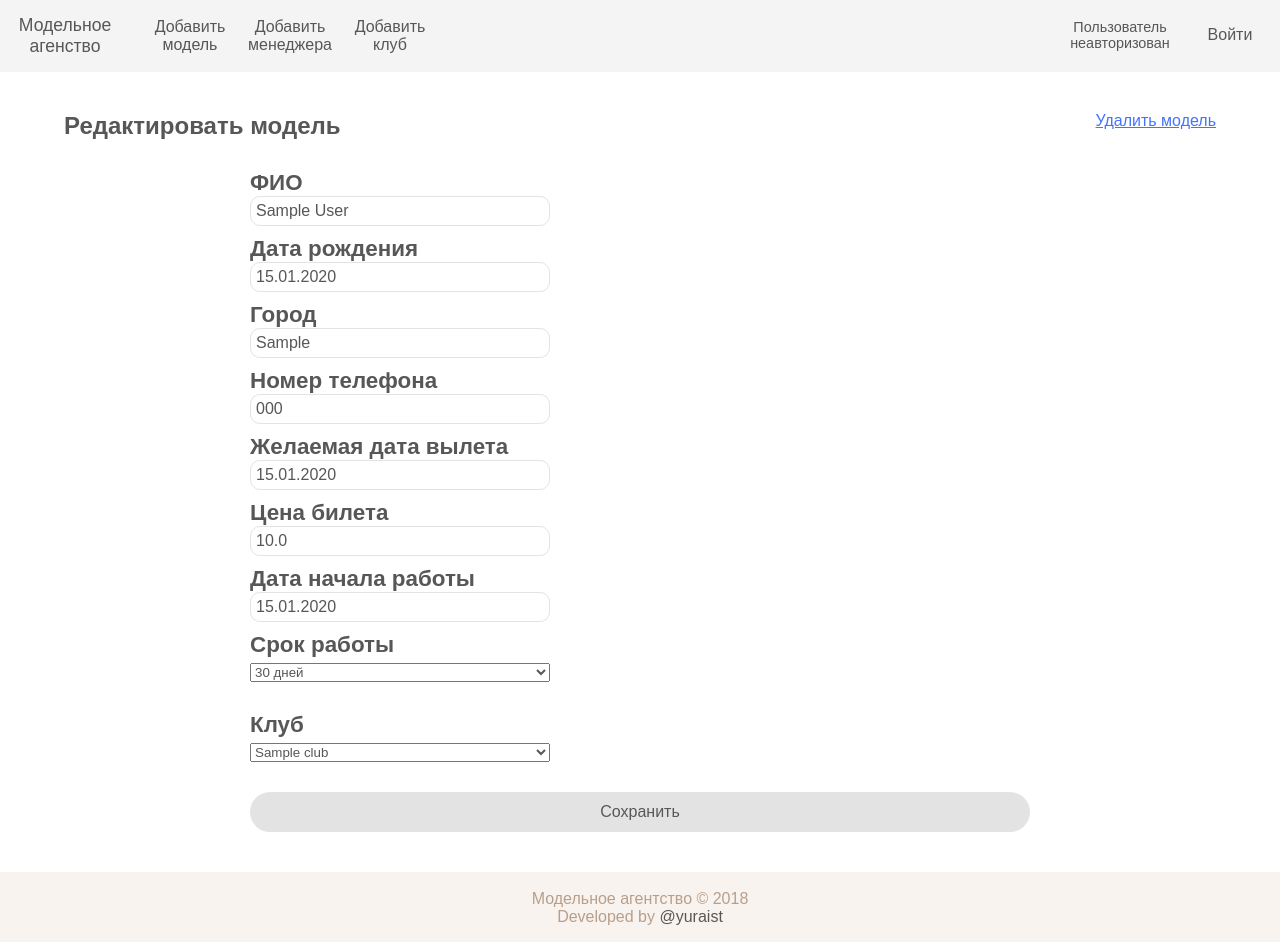
After one commit to yuraist/model_agency, a Flask app: page /edit_model/1 in a window 1280 px wide. The commit adds this page. Run offline with Flask 2, Linux system fonts and the light colour scheme; tables that the repository leaves empty hold one stand-in row (values such as "Sample post"); parts of the project's set-up code (start-up, migrations or seed data) failed here and were passed over.

Commit message:
Implemented model data editing and model deleting

```diff
--- a/app/main/views.py
+++ b/app/main/views.py
@@ -17,9 +17,9 @@ from datetime import datetime
 @main.route('/')
 @login_required
 def index():
-    managers = User.query.all()
-    models = Model.query.all()
-    clubs = Club.query.all()
+    managers = User.query.order_by(User.id.desc()).all()
+    models = Model.query.order_by(Model.id.desc()).all()
+    clubs = Club.query.order_by(Club.id.desc()).all()
     return render_template('main.html', managers=managers,
                            models=models,
                            clubs=clubs)
@@ -92,6 +92,8 @@ def create_model():
         model.phone = request.form['phone']
         if request.form['start_date'] != '':
             model.start_date = datetime.strptime(request.form['start_date'], '%d.%m.%Y').date()
+        if request.form['period'] != '':
+            model.period = int(request.form['period'])
         if request.form['departure_date'] != '':
             model.departure_date = datetime.strptime(request.form['departure_date'], '%d.%m.%Y').date()
 
@@ -128,6 +130,45 @@ def create_model():
 
         return redirect(url_for('main.model', id=model.id))
     return render_template('create_model.html', clubs=clubs, errors=errors)
+
+
+@main.route('/edit_model/<id>', methods=['get', 'post'])
+def edit_model(id):
+    if request.method == 'GET':
+        model = Model.query.filter_by(id=id).first()
+        clubs = Club.query.all()
+    elif request.method == 'POST':
+        model = Model.query.filter_by(id=id).first()
+        # Required fields
+        model.full_name = request.form['fullname']
+        model.city = request.form['city']
+        model.date_of_birth = datetime.strptime(request.form['date_of_birth'], '%d.%m.%Y').date()
+
+        # Optional fields
+        model.phone = request.form['phone']
+        if request.form['start_date'] != '':
+            model.start_date = datetime.strptime(request.form['start_date'], '%d.%m.%Y').date()
+        if request.form['period'] != '':
+            model.period = int(request.form['period'])
+        if request.form['departure_date'] != '':
+            model.departure_date = datetime.strptime(request.form['departure_date'], '%d.%m.%Y').date()
+
+        if request.form['ticket_price'] != '':
+            model.ticket_price = float(request.form['ticket_price'])
+        if request.form['club'] != '':
+            model.club_id = int(request.form['club'])
+
+        db.session.commit()
+        return redirect(url_for('main.model', id=model.id))
+    return render_template('edit_model.html', model=model, clubs=clubs)
+
+
+@main.route('/delete_model/<id>')
+def delete_model(id):
+    model = Model.query.filter_by(id=id).first()
+    db.session.delete(model)
+    db.session.commit()
+    return redirect(url_for('main.index'))
 
 
 @main.route('/create_club', methods=['get', 'post'])
--- a/app/static/style.css
+++ b/app/static/style.css
@@ -39,6 +39,16 @@ nav ul {
     width: 120px;
     margin-top: 19px;
     font-size: 0.9em;
+}
+
+.head h2, .head a {
+    display: inline-block;
+}
+
+.head a {
+    float:right;
+    text-decoration: underline;
+    color: #4473ff;
 }
 
 .content {
--- /dev/null
+++ b/app/templates/edit_model.html
@@ -0,0 +1,78 @@
+{% extends 'base.html' %}
+
+{% block title %}Редактировать модель{% endblock %}
+
+
+{% block content %}
+  <div class="head">
+    <h2>Редактировать модель</h2>
+    <a href="{{ url_for('main.delete_model', id=model.id) }}">Удалить модель</a>
+  </div>
+
+  <div class="model-form">
+    <form action="{{ url_for('main.edit_model', id=model.id) }}" method="post" enctype="multipart/form-data">
+
+      <p>
+        <label for="fullname">ФИО</label><br>
+        <input type="text" name="fullname" placeholder="Иванова Алина Алексеевна" value="{{ model.full_name }}"
+               required>
+
+      <p>
+        <label for="date_of_birth">Дата рождения</label><br>
+        <input type="text" name="date_of_birth" placeholder="01.01.1996"
+               value="{{ model.date_of_birth.strftime('%d.%m.%Y') }}" required>
+
+      <p>
+        <label for="city">Город</label><br>
+        <input type="text" name="city" placeholder="Москва" value="{{ model.city }}" required>
+
+      <p>
+        <label for="phone">Номер телефона</label><br>
+        <input type="text" name="phone" placeholder="+79112345678" value="{{ model.phone }}">
+
+      <p>
+        <label for="departure_date">Желаемая дата вылета</label><br>
+        <input type="text" name="departure_date" placeholder="01.01.2019"
+               value="{{ model.departure_date.strftime('%d.%m.%Y') }}">
+
+      <p>
+        <label for="ticket_price">Цена билета</label><br>
+        <input type="text" name="ticket_price" placeholder="3500" value="{{ model.ticket_price }}">
+
+      <p>
+        <label for="start_date">Дата начала работы</label><br>
+        <input type="text" name="start_date" placeholder="01.01.2019"
+               value="{{ model.start_date.strftime('%d.%m.%Y') }}">
+
+      <p>
+        <label for="period">Срок работы</label><br>
+        <select name="period" id="period">
+          {% if model.period == 30 %}
+            <option value="30" selected="selected">30 дней</option>
+            <option value="60">60 дней</option>
+          {% elif model.period == 60 %}
+            <option value="30">30 дней</option>
+            <option value="60" selected="selected">60 дней</option>
+          {% else %}
+            <option value="30">30 дней</option>
+            <option value="60">60 дней</option>
+          {% endif %}
+        </select>
+
+      <p>
+        <label for="club">Клуб</label><br>
+        <select name="club" id="club">
+          {% for club in clubs %}
+            <option value="{{ club.id }}"
+                    {% if model.club_id == club.id %}selected="selected"{% endif %}>{{ club.name }}</option>
+          {% endfor %}
+        </select>
+
+        <input type="submit" value="Сохранить" id="submit">
+    </form>
+  </div>
+{% endblock %}
+
+{#{% block footer %}#}
+{#  {% include "auth/_auth_footer.html" %}#}
+{#{% endblock %}#}
--- a/app/templates/main.html
+++ b/app/templates/main.html
@@ -22,7 +22,7 @@
       {% for model in models %}
         <tr>
           <td><a href="{{ url_for('main.model', id=model.id) }}">{{ model.full_name }}</a></td>
-          <td>{{ model.club.name }}</td>
+          <td><a href="{{ url_for('main.club', id=model.club_id) }}">{{ model.club.name }}</a></td>
           <td>{{ model.end_date }} дней</td>
         </tr>
       {% endfor %}
--- a/app/templates/model.html
+++ b/app/templates/model.html
@@ -3,7 +3,10 @@
 {% block title %}Модель {{ model.full_name }}{% endblock %}
 
 {% block content %}
-  <h2>{{ model.full_name }}</h2>
+  <div class="head">
+    <h2>{{ model.full_name }}</h2>
+    <a href="{{ url_for('main.edit_model', id=model.id) }}">Редактировать</a>
+  </div>
 
   <div class="model-profile">
     {% if avatar_filename != None %}
```
Also changed, not shown: app/models.py (+5 -4 lines), app/templates/create_model.html (+8 -1 lines), migrations/versions/452fd5f203a5_.py (added, +28 -0 lines).
